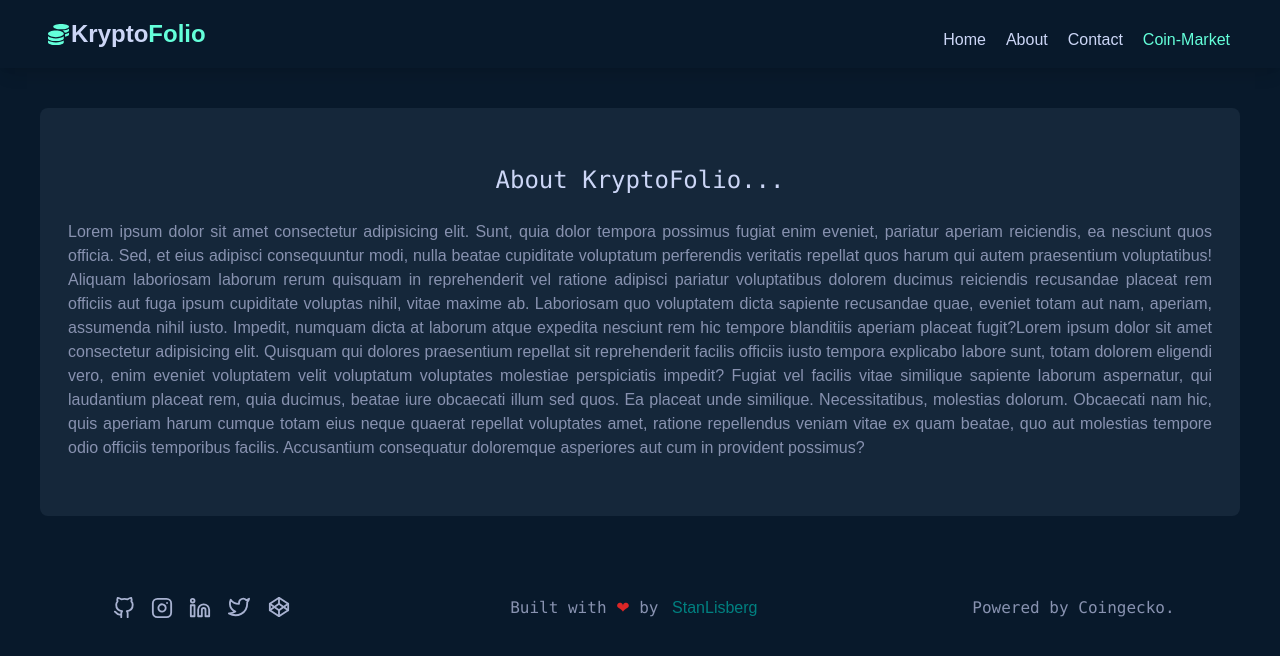
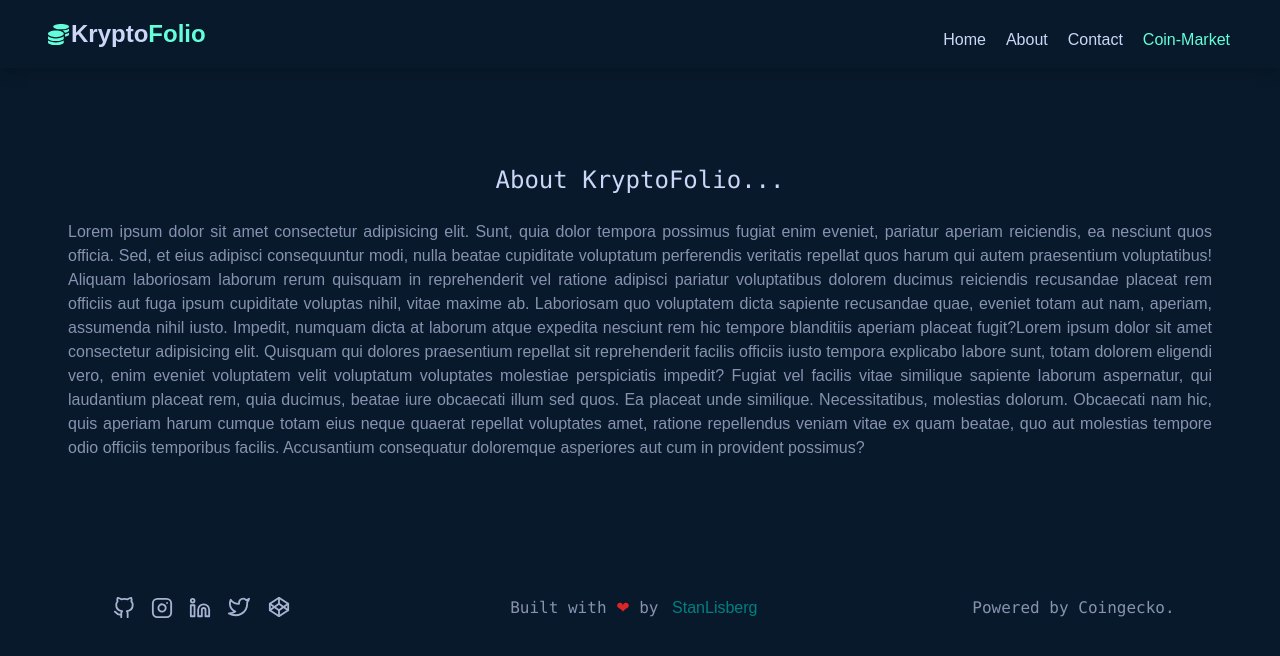
Before and after one commit to Stanlisberg/Kryptofolio, a React (Create React App) app: page /About in a window 1280 px wide. Shown: the top 656 px of the page. Built offline with nearby package versions, Linux system fonts and the light colour scheme; no server answers.

Commit message:
refactor

```diff
--- a/src/index.css
+++ b/src/index.css
@@ -94,8 +94,7 @@ input::placeholder {
  background: hsl(216, 79%, 7%);
 }
 
-.about-container{
-  /* background: #0b1e36 */
+.about-container-bg{
   background-color: #15273a;
 }
 
@@ -178,7 +177,7 @@ body{
   background: #64ffda;
 }
 
-/* ............Sign-in and Sign-up..............*/
+/* ............Sign-in, Sign-up and Profile..............*/
 .sign-in {
   padding: 3px 5px;
   border: 1px solid grey;
@@ -374,7 +373,7 @@ body{
     margin-left: 30px;
  }
 
-/*-------Utilities-------*/
+/*---BitCoin chart Item-------*/
 .cardo {
   opacity: 0.6;
   box-shadow: 0px 3px 10px rgba(0, 0, 0, 0.7);
@@ -411,10 +410,9 @@ body{
   justify-content: space-between;
 }
 
-.me {
+.bit-div {
   max-width: 1285px;
   animation: slideInFromBottom 1.5s ease-in;
-  /* border: 1px solid teal; */
 }
 
 /*----------- market----------- */
@@ -564,6 +562,10 @@ body{
   text-align: center;
 }
 
+.icon:hover {
+  stroke: teal
+}
+
 /*--------------media query----------------- */
 @media (max-width: 1115px) {
   .top {
```
Also changed, not shown: src/components/pages/Home.jsx (+0 -59 lines).
